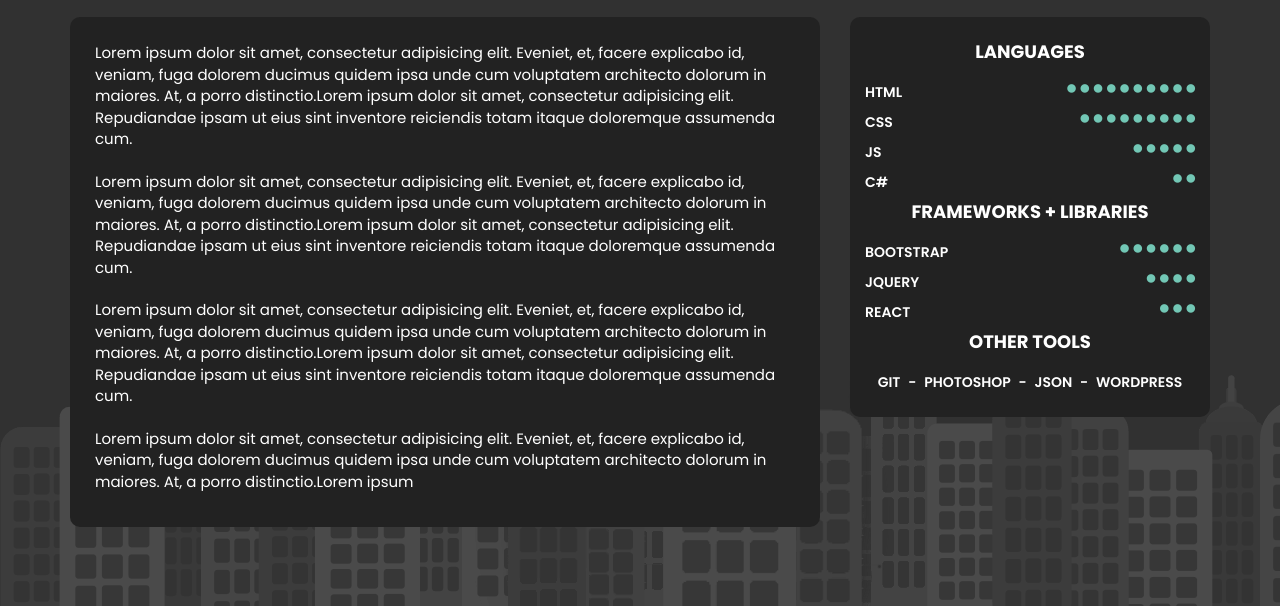
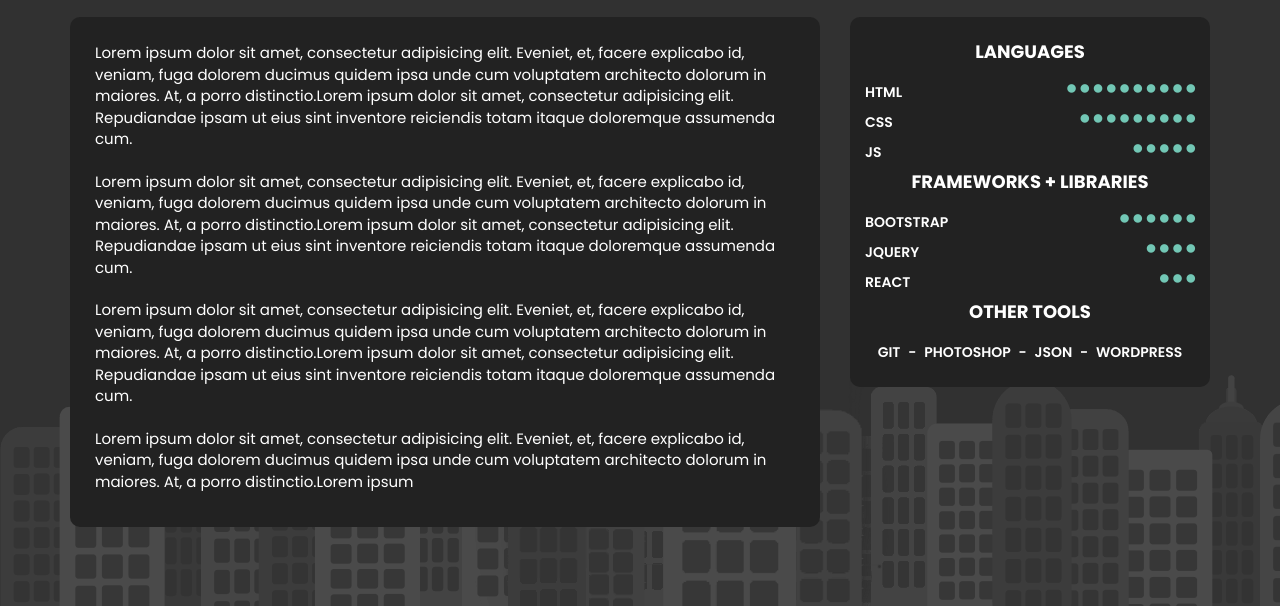
Before and after one commit to KevinAllen4325/kevinoneill, a plain HTML site: page about.html in a window 1280 px wide. Shown: the part 194-800 px from the top of the page. Drawn offline with nearby package versions, Linux system fonts and the light colour scheme.

Commit message:
Update about.html

```diff
--- a/about.html
+++ b/about.html
@@ -85,10 +85,10 @@
 							<i class="fa fa-circle" aria-hidden="true"></i>
 							<i class="fa fa-circle" aria-hidden="true"></i>
 							<i class="fa fa-circle" aria-hidden="true"></i>
-						</span> <span class="left"><p>JS</p></span> <span class="right">
-							<i class="fa fa-circle" aria-hidden="true"></i>
-							<i class="fa fa-circle" aria-hidden="true"></i>
-						</span> <span class="left"><p>C#</p></span>
+						</span> <span class="left"><p>JS</p></span>
+
+
+
 						<h3>FRAMEWORKS + LIBRARIES</h3> <span class="right">
 							<i class="fa fa-circle" aria-hidden="true"></i>
 							<i class="fa fa-circle" aria-hidden="true"></i>
```
